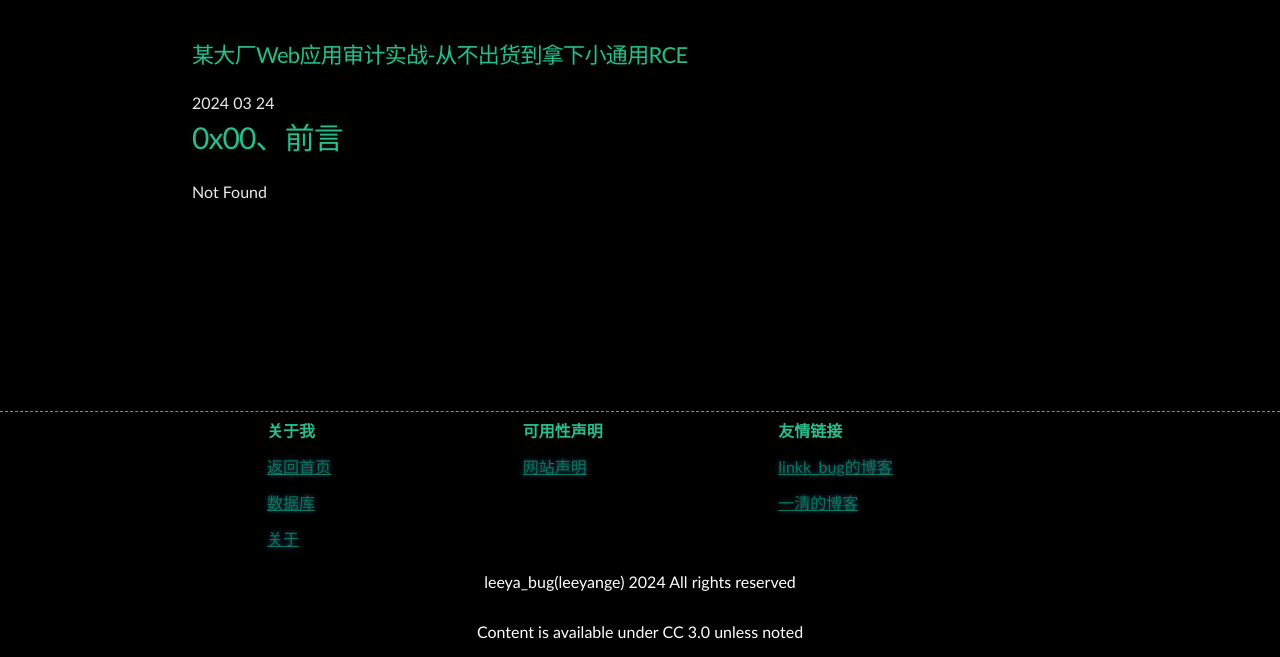
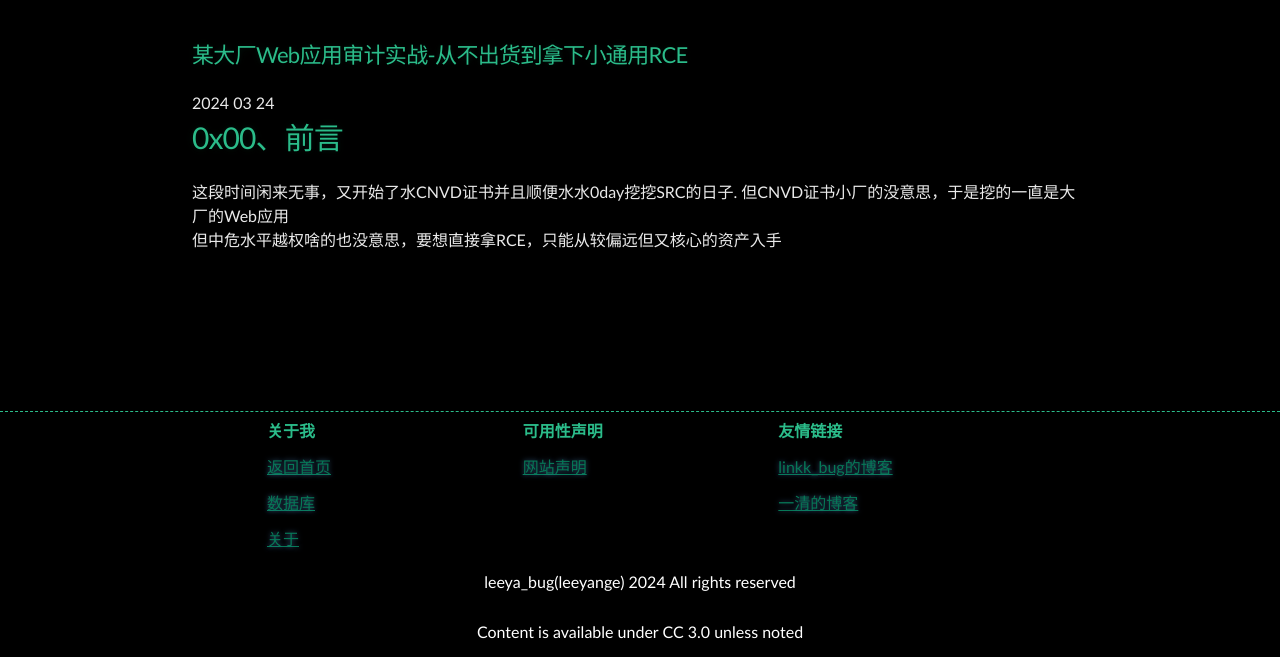
Before and after one commit to Leeyangee/leeyangee.github.io, a Jekyll site: the page built from _posts/2024-03-24-某大厂Web应用审计实战-从不出货到拿下小通用RCE.md, in a window 1280 px wide. Shown: the part 439-1096 px from the top of the page. Built offline with Jekyll 4.4.1, drawn with Linux system fonts in a browser that asks for light colours.

Commit message:
Update 2024-03-24-某大厂Web应用审计实战-从不出货到拿下小通用RCE.md

```diff
--- a/_posts/2024-03-24-某大厂Web应用审计实战-从不出货到拿下小通用RCE.md
+++ b/_posts/2024-03-24-某大厂Web应用审计实战-从不出货到拿下小通用RCE.md
@@ -5,4 +5,5 @@ published: true
 
 # [](#header-1)0x00、前言
 
-Not Found
+这段时间闲来无事，又开始了水CNVD证书并且顺便水水0day挖挖SRC的日子. 但CNVD证书小厂的没意思，于是挖的一直是大厂的Web应用
+但中危水平越权啥的也没意思，要想直接拿RCE，只能从较偏远但又核心的资产入手
```
